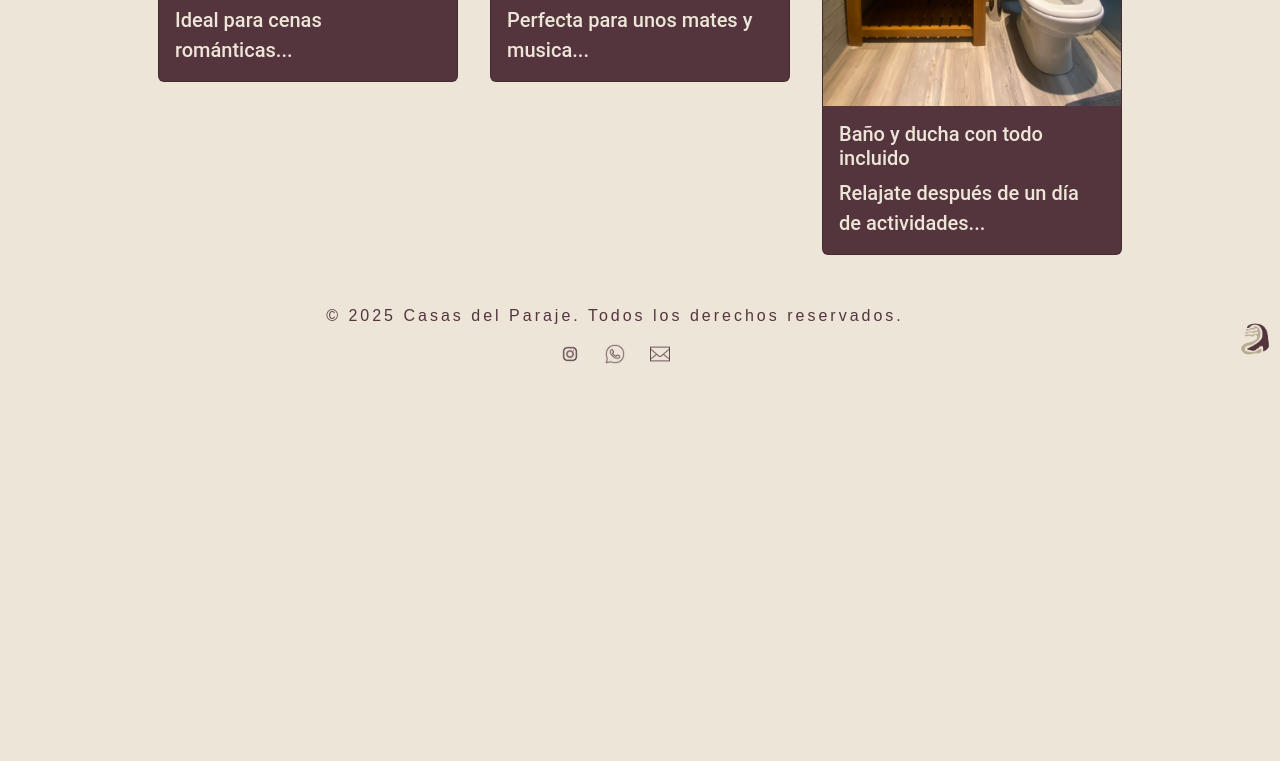
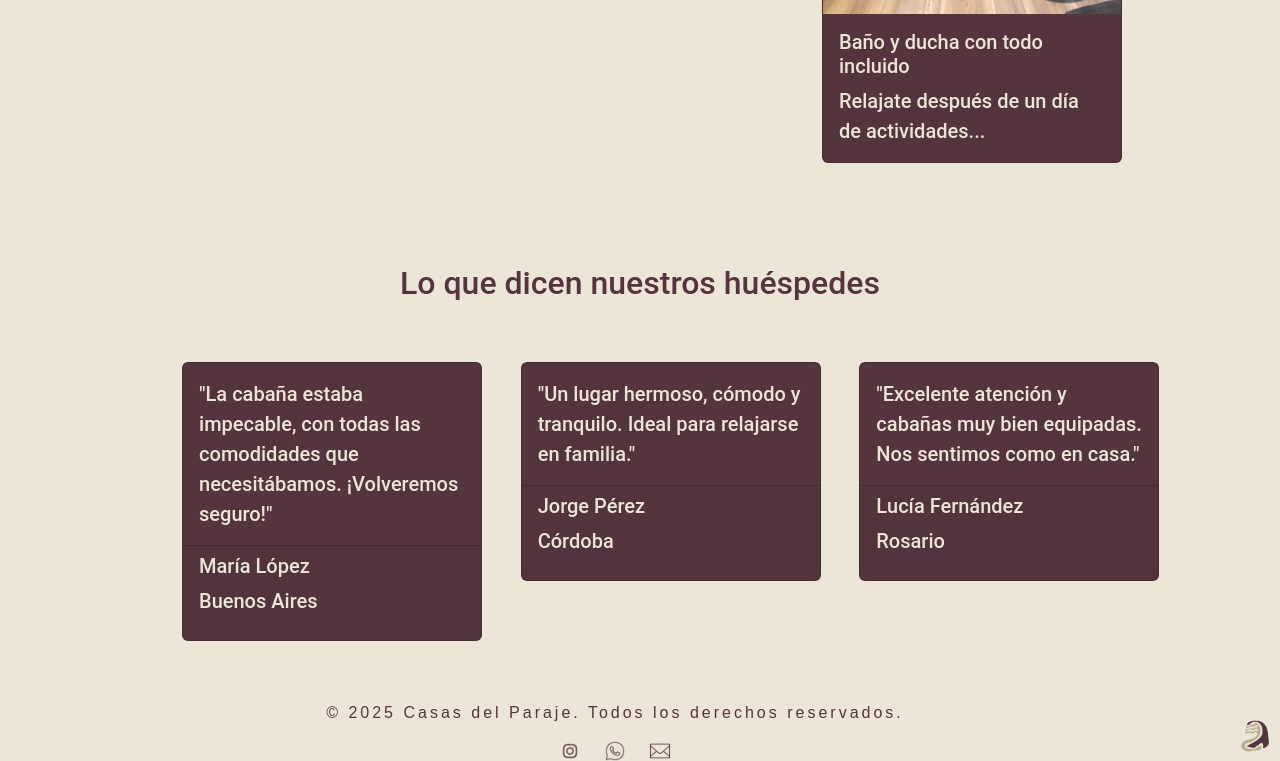
Before and after one commit to franbhaurigot/Entrega-Coderhouse, a website: page pages/Cabañas.html in a window 1280 px wide. Shown: the part 1382-2143 px from the top of the page. Before the commit the page ends 1746 px from the top, so only its background shows below. Drawn offline with nearby package versions, Linux system fonts and the light colour scheme.

Commit message:
termine cabañas

```diff
--- a/pages/Cabañas.html
+++ b/pages/Cabañas.html
@@ -56,10 +56,10 @@
             <section class="section-flex">
                 <div class="div-parrafos-pages">
                     <p>Cada una de nuestras cabañas está pensada para ofrecerte comodidad, descanso y conexión con la
-                        naturaleza.</p>
-                    <p>Cuidamos cada detalle desde la calidez de los interiores hasta las vistas que invitan a relajarse
-                        para que tu estadía sea inolvidable.</p>
-                    <p>Contamos con opciones para parejas, familias y grupos —todas equipadas con lo necesario para que
+                        naturaleza.<br/>
+                    Cuidamos cada detalle desde la calidez de los interiores hasta las vistas que invitan a relajarse
+                        para que tu estadía sea inolvidable.<br/>
+                    Contamos con opciones para parejas, familias y grupos —todas equipadas con lo necesario para que
                         sólo tengas que preocuparte por disfrutar.</p>
                     <p class="p-lightitalic">Tu descanso empieza acá. 🌿</p>
                 </div>
@@ -91,7 +91,7 @@
 
         <section class="container my-5">
     <div class="px-5 ">
-        <h2 class="titulo-cards">Nuestras cabañas</h2>
+        <h2 class="titulo-cards">Lo que te espera..</h2>
 
         <div class="div-cards">
             <div>
@@ -128,7 +128,55 @@
 </section>
 
 
+<section class="container">
 
+        <h2 class="titulo-cards">Lo que dicen nuestros huéspedes</h2>
+        <div data-aos="zoom-out" class="div-testimonios">
+
+            <div class="col-lg-4 col-md-6">
+                <div class="card">
+                    <div class="card-body">
+                        <p class="card-text">"La cabaña estaba impecable, con todas las comodidades que necesitábamos. ¡Volveremos seguro!"</p>
+                    </div>
+                    <div class="card-footer d-flex align-items-center">
+                        <div>
+                            <h5>María López</h5>
+                            <p>Buenos Aires</p>
+                        </div>
+                    </div>
+                </div>
+            </div>
+
+            <div class="col-lg-4 col-md-6">
+                <div class="card">
+                    <div class="card-body">
+                        <p class="card-text">"Un lugar hermoso, cómodo y tranquilo. Ideal para relajarse en familia."</p>
+                    </div>
+                    <div class="card-footer d-flex align-items-center">
+                        <div>
+                            <h5>Jorge Pérez</h5>
+                            <p>Córdoba</p>
+                        </div>
+                    </div>
+                </div>
+            </div>
+
+            <div class="col-lg-4 col-md-6">
+                <div class="card">
+                    <div class="card-body">
+                        <p class="card-text">"Excelente atención y cabañas muy bien equipadas. Nos sentimos como en casa."</p>
+                    </div>
+                    <div class="card-footer d-flex align-items-center">
+                        <div>
+                            <h5>Lucía Fernández</h5>
+                            <p>Rosario</p>
+                        </div>
+                    </div>
+                </div>
+            </div>
+        </div>
+
+</section>
 
 
 
--- a/styles/style.css
+++ b/styles/style.css
@@ -142,6 +142,14 @@ main h1 {
     display: flex;
     justify-content: center;
 }
+.div-testimonios{
+    max-width: 100%;
+    margin-top: 60px;
+    margin-left: 100px;
+    margin-bottom: 60px;
+    display: flex;
+    justify-content: center;
+}
 
 .card{
     width: 300px;
@@ -201,7 +209,7 @@ footer {
 }
 
 .div-parrafos-pages {
-    max-width: 800px;
+    text-align: center;
     margin-top: 32px;
     margin-left: 40px;
 }
```
